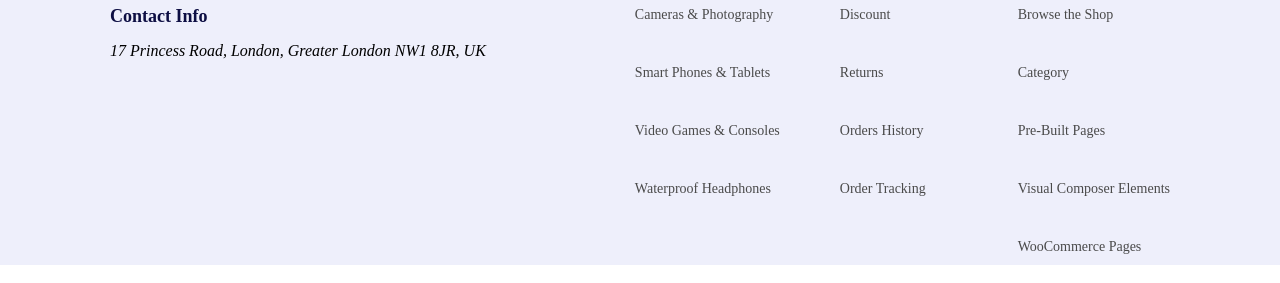
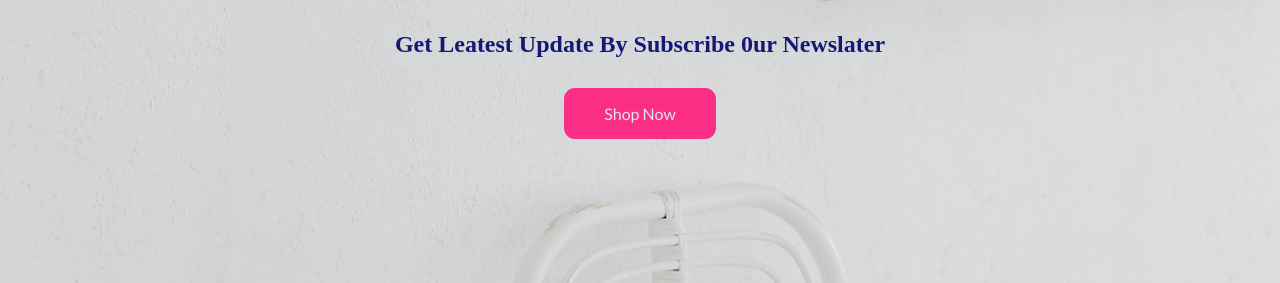
Before and after one commit to Adel-abualrub/hecto-project, a plain HTML site: page index.html in a window 1280 px wide. Shown: the part 167-450 px from the top of the page. Drawn offline with Linux system fonts and the light colour scheme.

Commit message:
newsletter section

```diff
--- a/css/base.css
+++ b/css/base.css
@@ -36,6 +36,7 @@ header{
 color: white;
 background-color: var(--MainColor);
 padding : 16px 40px;
+display: inline-block;
 }
 
 nav ul{
@@ -57,6 +58,7 @@ color: var(--MainColor);
 li a.Home{
     color: var(--SecondaryColor);
 }
+
 .SearchImg{
 
 background-color: var(--SecondaryColor);
--- a/css/main.css
+++ b/css/main.css
@@ -24,8 +24,32 @@ footer ul li a {
   font-size: 14px;
 
 }
+.newsletter{
+  background-image: url(./../img/Rectangle\ 102.png);
+  padding: 150px 0px;
 
+}
+.newsletter h2{
+color: #151875;
 
+}
+.newsletter .btn{
+  background-color: var(--SecondaryColor);
+}
+.newsletter a{
+  color: #E7E6EF;
+text-decoration: none;
+
+}
+.newsletter .btn{
+
+  transition: .5s;
+ border-radius: 11px;
+}
+.newsletter .btn:hover{
+ background-color: var(--MainColor);
+ transform: scale(1.2);
+}
 .right-side {
   gap: 60px;
 }
--- a/index.html
+++ b/index.html
@@ -49,6 +49,37 @@
 </header>
 
 <!-- end header-->
+<!-- start newsletter-->
+<div class="newsletter d-flex align-c flex-col gap30px ">
+
+<h2>Get Leatest Update By Subscribe
+0ur Newslater</h2>
+<div class="btn"><a href="#">Shop Now</a></div>
+
+</div>
+
+<!--end newsletter-->
+
+
+
+
+
+
+
+
+
+
+
+
+
+
+
+
+
+
+
+
+
  <!--start footer-->
  <footer>
     <div class="container">
```
Also changed, not shown: img/Rectangle 102.png (added), img/newsletternackground.jpg (added).
